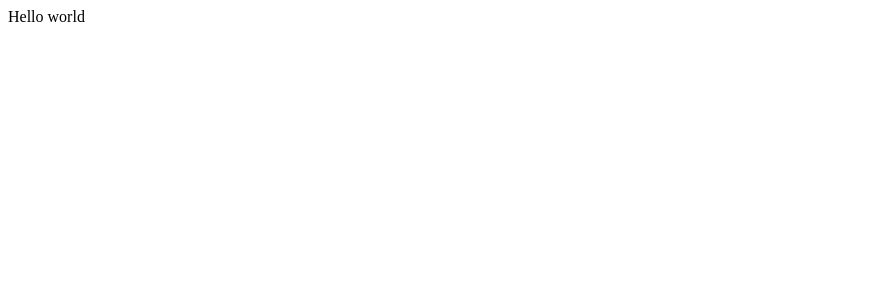
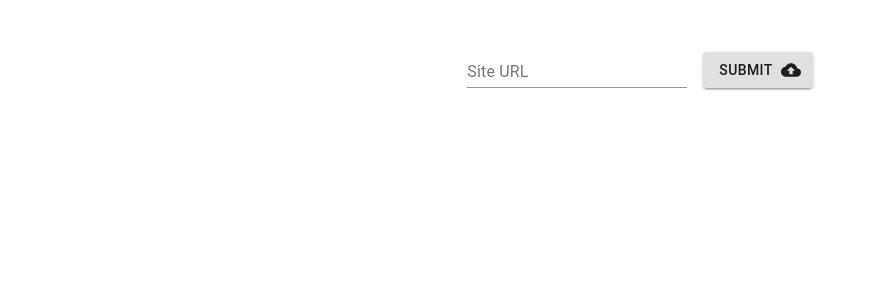
Before and after one commit to Argiziont/ShopParser, a React app in the folder ClientApp/: page / in a window 1280 px wide. Shown: the top 300 px of the page, without its empty margins (0-869 px from the left). Built offline with nearby package versions, Linux system fonts and the light colour scheme; the HTML template or start-up script is replaced by a standard one.

Commit message:
Parallel parsing

```diff
--- a/ClientApp/src/_pages/HomePage/HomePage.tsx
+++ b/ClientApp/src/_pages/HomePage/HomePage.tsx
@@ -1,5 +1,46 @@
+import { Button, Grid, makeStyles, TextField } from "@material-ui/core";
+import CloudUploadIcon from "@material-ui/icons/CloudUpload";
 import React from "react";
 
+const useStyles = makeStyles((theme) => ({
+  rootBox: {
+    marginTop: theme.spacing(5),
+  },
+  urlField: {
+    margin: theme.spacing(5),
+  },
+}));
 export const HomePage: React.FC = () => {
-  return <React.Fragment>{"Hello world"}</React.Fragment>;
+  const classes = useStyles();
+  return (
+    <React.Fragment>
+      <Grid
+        container
+        spacing={2}
+        direction="row"
+        justify="center"
+        className={classes.rootBox}
+      >
+        <Grid container xs={4}></Grid>
+
+        <Grid
+          container
+          xs={4}
+          spacing={2}
+          justify="center"
+          alignItems="flex-end"
+        >
+          <Grid item>
+            <TextField label="Site URL" variant="standard" />
+          </Grid>
+          <Grid item>
+            <Button variant="contained" endIcon={<CloudUploadIcon />}>
+              {"Submit"}
+            </Button>
+          </Grid>
+        </Grid>
+        <Grid container xs={4}></Grid>
+      </Grid>
+    </React.Fragment>
+  );
 };
```
Also changed, not shown: 1 other file (tests, documents, lock files or other folders).
